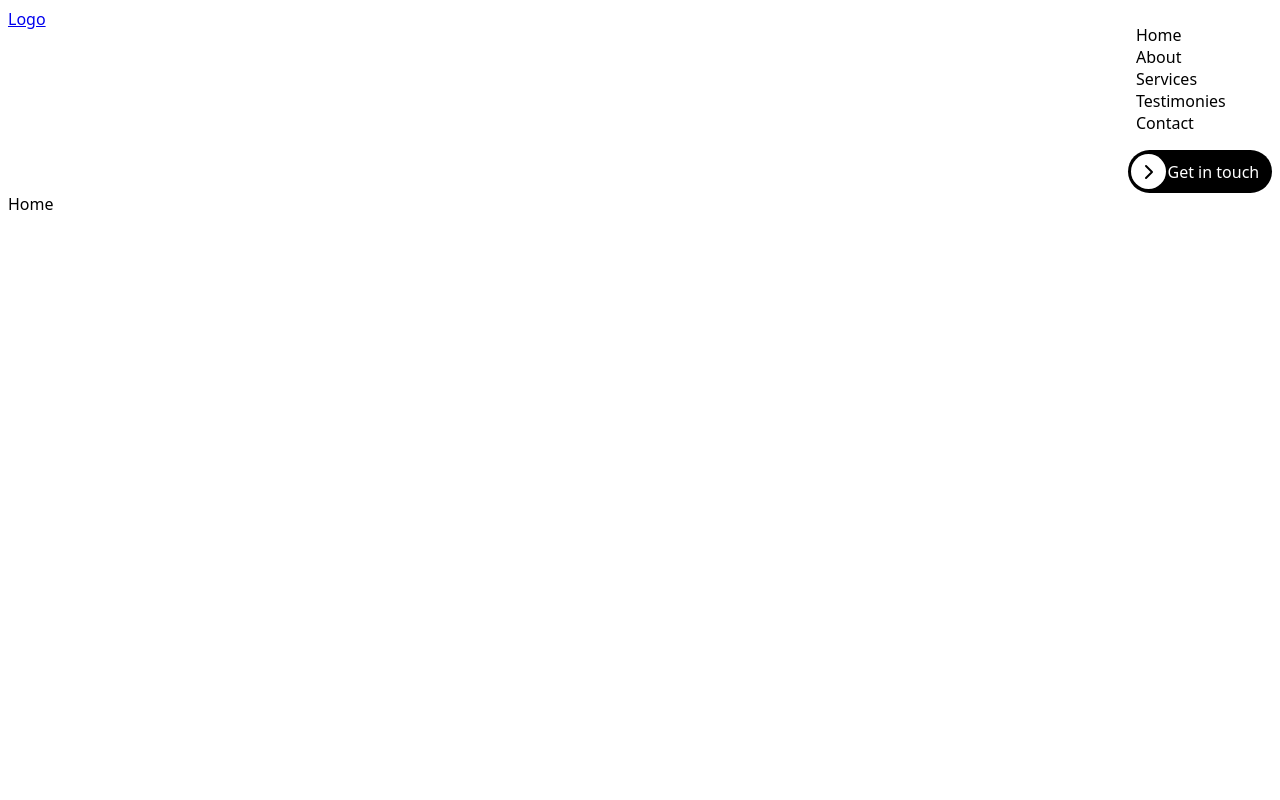
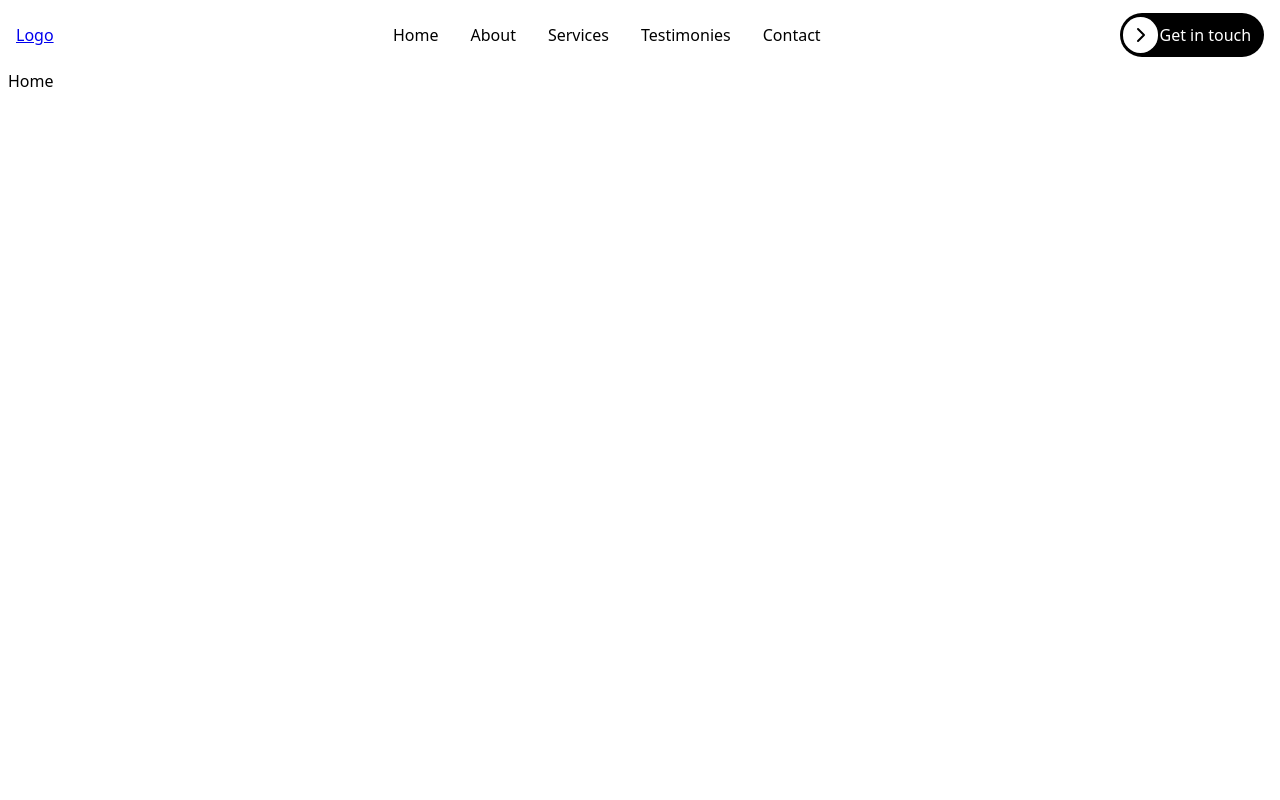
Before and after one commit to Mario-Gozie/Orthosprint-web-app, a React (Vite) app: page / in a window 1280 px wide. Shown: the top 800 px of the page. Built offline with nearby package versions, Linux system fonts and the light colour scheme.

Commit message:
I was able to get a hand full of understanding how nav Elements work in react

```diff
--- /dev/null
+++ b/src/Components/Homepage-Components/Homepage-Css.css
@@ -0,0 +1,29 @@
+nav {
+  position: sticky;
+  top: 0;
+}
+
+.Nav-item {
+  margin: 0 1rem;
+}
+
+.Nav-item a.active {
+  padding-bottom: 12px;
+  border-bottom: 3px solid black;
+}
+.menu {
+  display: flex;
+  position: absolute;
+  top: 0.75rem;
+  right: 0.5rem;
+  flex-direction: column;
+  justify-content: space-between;
+  width: 2.25rem;
+  height: 2rem;
+}
+
+nav .menu span {
+  height: 0.4rem;
+  background-color: red;
+  border-radius: 0.2rem;
+}
--- /dev/null
+++ b/src/Components/Homepage-Components/Homepage-Nav.jsx
@@ -0,0 +1,92 @@
+import React from "react";
+import { Link } from "react-scroll";
+import LoginButton from "./LoginButton";
+
+function Nav() {
+  return (
+    <nav
+      className="nav"
+      style={{
+        display: "flex",
+        justifyContent: "space-between",
+        alignItems: "center",
+        margin: "0.5rem",
+      }}
+    >
+      <Link href="/" className="logo">
+        <div>Logo</div>
+      </Link>
+
+      <ul
+        style={{
+          listStyle: "none",
+          display: "flex",
+        }}
+      >
+        <li className="Nav-item">
+          <Link
+            to="/"
+            spy={true}
+            smooth={true}
+            offset={-100}
+            duration={500}
+            activeClass="active"
+          >
+            Home
+          </Link>
+        </li>
+        <li className="Nav-item">
+          <Link
+            to="about"
+            spy={true}
+            smooth={true}
+            offset={-100}
+            duration={500}
+            activeClass="active"
+          >
+            About
+          </Link>
+        </li>
+        <li className="Nav-item">
+          <Link
+            to="services"
+            spy={true}
+            smooth={true}
+            offset={-100}
+            duration={500}
+          >
+            Services
+          </Link>
+        </li>
+        <li className="Nav-item">
+          <Link
+            to="testimonies"
+            spy={true}
+            smooth={true}
+            offset={-100}
+            duration={500}
+            activeClass="active"
+          >
+            Testimonies
+          </Link>
+        </li>
+        <li className="Nav-item">
+          <Link
+            to="contact"
+            spy={true}
+            smooth={true}
+            offset={-100}
+            duration={500}
+            activeClass="active"
+          >
+            Contact
+          </Link>
+        </li>
+      </ul>
+
+      <LoginButton />
+    </nav>
+  );
+}
+
+export default Nav;
--- a/src/Components/Homepage-Components/Homepage.jsx
+++ b/src/Components/Homepage-Components/Homepage.jsx
@@ -6,7 +6,8 @@ import AboutUs from "./AboutUs";
 import Services from "./Services";
 import Testimonies from "./Testimonies";
 import Contact from "./Contact";
-import Nav from "./Nav";
+import Nav from "./Homepage-Nav";
+import "./Homepage-Css.css";
 
 function Homepage() {
   return (
--- a/src/Components/Homepage-Components/Nav.jsx
+++ /dev/null
@@ -1,81 +0,0 @@
-import React from "react";
-import { Link } from "react-scroll";
-import LoginButton from "./LoginButton";
-
-function Nav() {
-  return (
-    <nav
-      className="nav"
-      style={{ display: "flex", justifyContent: "space-between" }}
-    >
-      <Link href="/" className="logo">
-        <div>Logo</div>
-      </Link>
-      <div className="all-nav-buttons">
-        <ul
-          style={{
-            listStyle: "none",
-            display: "flex",
-            flexDirection: "column",
-            justifyContent: "flex-start",
-            padding: "0 0 0 0.5rem",
-          }}
-        >
-          <li>
-            <Link to="/" spy={true} smooth={true} offset={-100} duration={500}>
-              Home
-            </Link>
-          </li>
-          <li>
-            <Link
-              to="about"
-              spy={true}
-              smooth={true}
-              offset={-100}
-              duration={500}
-            >
-              About
-            </Link>
-          </li>
-          <li>
-            <Link
-              to="services"
-              spy={true}
-              smooth={true}
-              offset={-100}
-              duration={500}
-            >
-              Services
-            </Link>
-          </li>
-          <li>
-            <Link
-              to="testimonies"
-              spy={true}
-              smooth={true}
-              offset={-100}
-              duration={500}
-            >
-              Testimonies
-            </Link>
-          </li>
-          <li>
-            <Link
-              to="contact"
-              spy={true}
-              smooth={true}
-              offset={-100}
-              duration={500}
-            >
-              Contact
-            </Link>
-          </li>
-        </ul>
-
-        <LoginButton />
-      </div>
-    </nav>
-  );
-}
-
-export default Nav;
```
Also changed, not shown: src/Components/Homepage-Components/HomepageNav.jsx (deleted, +0 -15 lines).
